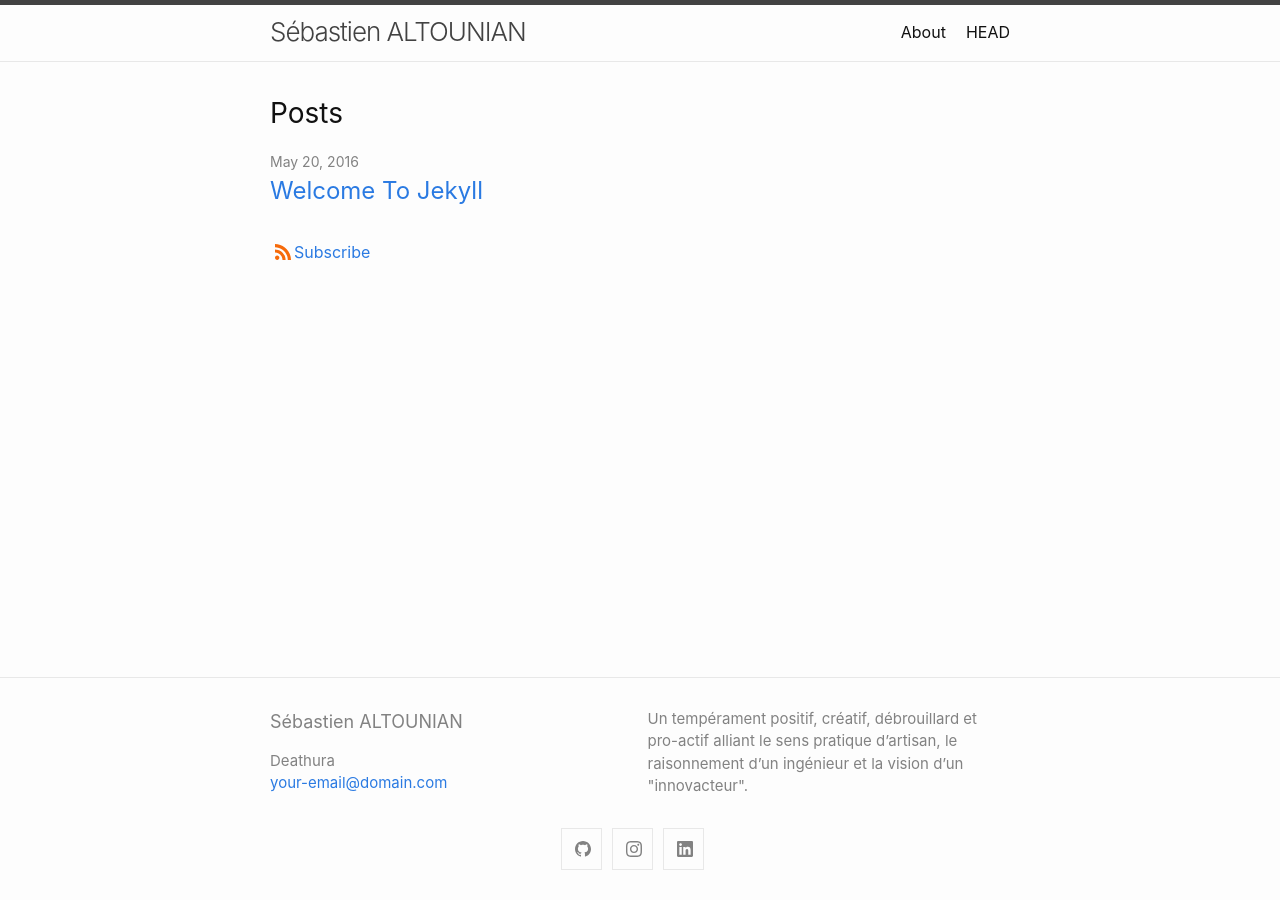
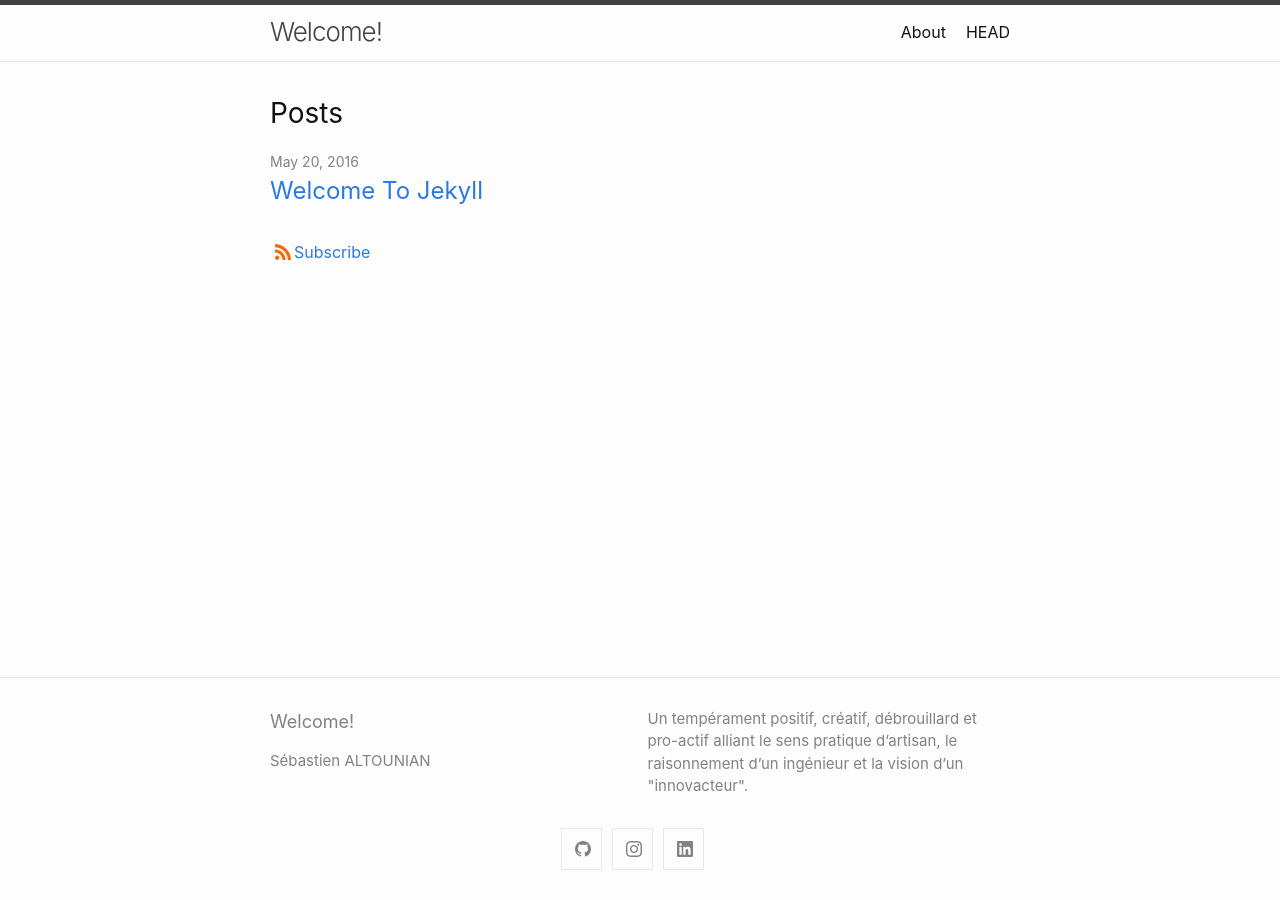
Before and after one commit to Deathura/deathura.github.io.minimal, a Jekyll site: the page built from index.md, in a window 1280 px wide. Built offline with Jekyll 4.4.1, drawn with Linux system fonts in a browser that asks for light colours.

Commit message:
Update _config.yml

```diff
--- a/_config.yml
+++ b/_config.yml
@@ -1,6 +1,6 @@
-title: Sébastien ALTOUNIAN
-author: Deathura
-email: your-email@domain.com
+title: Welcome!
+author: Sébastien ALTOUNIAN
+# email: sebastien.altounian@gmail.com
 description: > # this means to ignore newlines until "show_excerpts:"
   Un tempérament positif, créatif, débrouillard et pro-actif
   alliant le sens pratique d’artisan, le raisonnement
```
